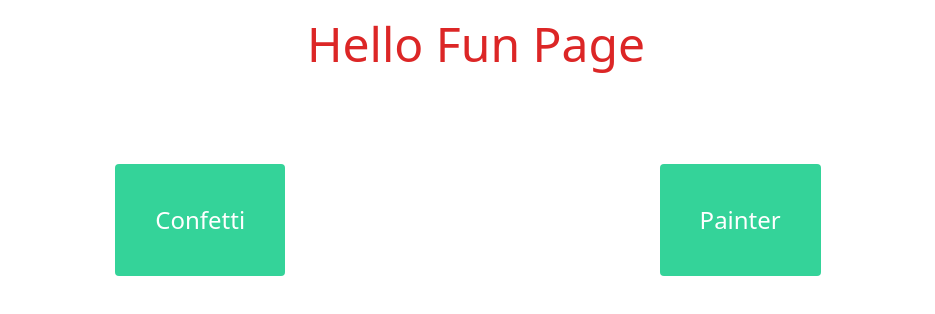
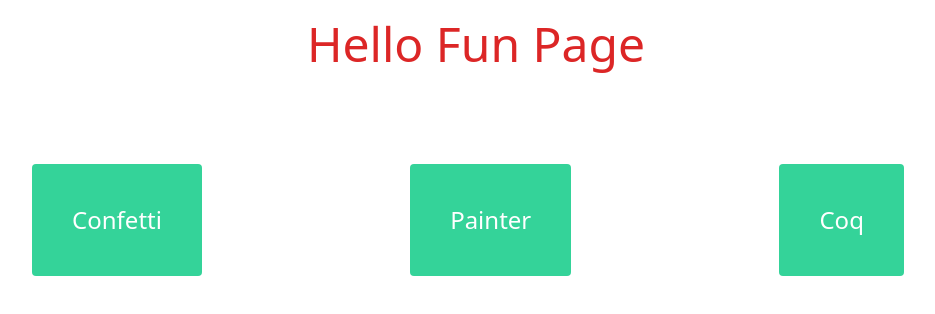
Before and after one commit to Adi-df/nextjs, a Next.js app: page / in a window 1280 px wide. Shown: the top 314 px of the page, without its empty margins (164-1099 px from the left). Built offline with nearby package versions, Linux system fonts and the light colour scheme.

Commit message:
Add Coq Link

```diff
--- a/pages/index.js
+++ b/pages/index.js
@@ -2,7 +2,7 @@ import Head from "next/head";
 import HomeLink from "../components/homelink";
 
 export default function Home() {
-    let links = ["Confetti", "Painter"];
+    let links = ["Confetti", "Painter", "Coq"];
 
     return (
         <div className="text-center p-5">
```
